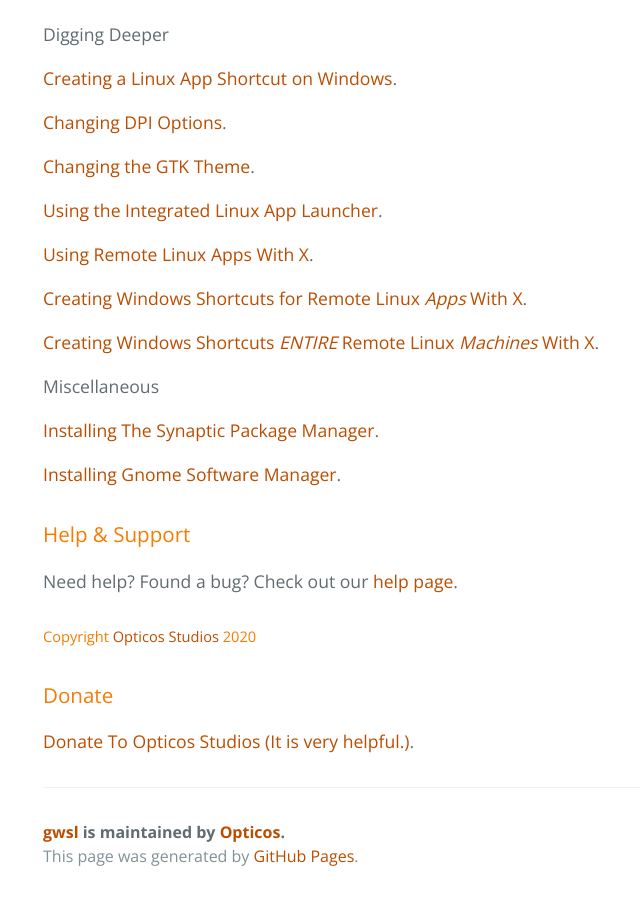
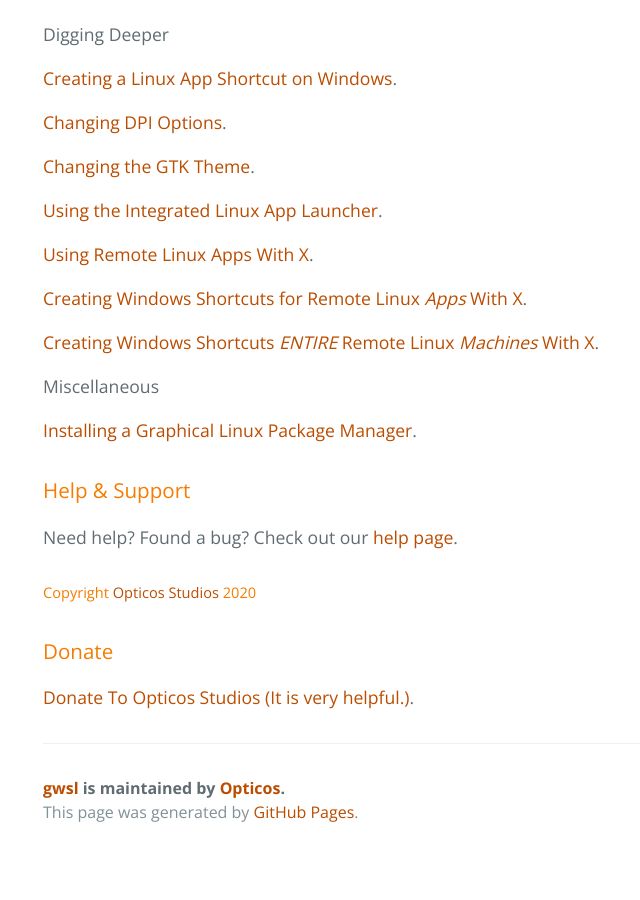
Before and after one commit to Opticos/gwsl, a Jekyll site: the page built from index.md, in a window 1280 px wide and 900 px high, scrolled down 1623 px. Shown: the whole window, without its empty margins (181-821 px from the left). Built offline with Jekyll 4.4.1, drawn with Linux system fonts in a browser that asks for light colours; the repository's description, which GitHub fills in, is left out; after the commit the page ends 2479 px from its top, so only the background shows below that.

Commit message:
Update index.md

```diff
--- a/index.md
+++ b/index.md
@@ -64,9 +64,7 @@ Digging Deeper
 
 Miscellaneous
 
-[Installing The Synaptic Package Manager](https://guides.github.com/features/mastering-markdown/).
-
-[Installing Gnome Software Manager](https://guides.github.com/features/mastering-markdown/).
+[Installing a Graphical Linux Package Manager](./package-managers.html).
 
 
 ### Help & Support
```
